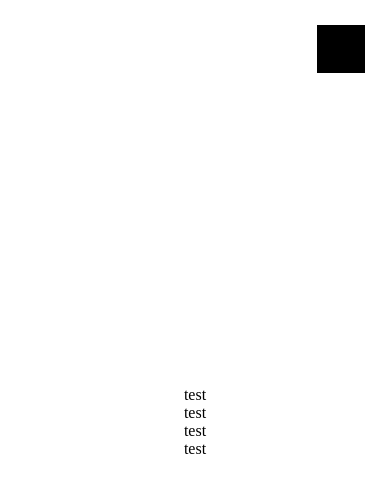
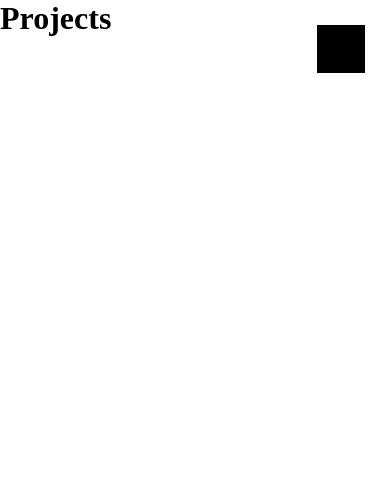
Before and after one commit to omarcosvbn/portfolio, a Next.js app: page /projects in a window 390 px wide. Shown: the top 492 px of the page. Built offline with nearby package versions, Linux system fonts and the light colour scheme.

Commit message:
Inverted hamburger menu that was opened as default

```diff
--- a/src/app/components/Menu/Menu.tsx
+++ b/src/app/components/Menu/Menu.tsx
@@ -9,8 +9,8 @@ export default function Menu() {
   const handleToggle = () => setIsOpen((prev) => !prev);
 
   return (
-    <div className={styles[isOpen ? "menu__open" : "menu__close"]}>
-      <div className={styles[isOpen ? "links__open" : "links__close"]}>
+    <div className={styles[isOpen ? "menu__close" : "menu__open"]}>
+      <div className={styles[isOpen ? "links__close" : "links__open"]}>
         <a>test</a>
         <a>test</a>
         <a>test</a>
--- a/src/app/projects/page.tsx
+++ b/src/app/projects/page.tsx
@@ -1,3 +1,5 @@
+"use client"
+
 import { useSearchParams } from "next/navigation";
 
 export default function ProjectsPage() {
```
